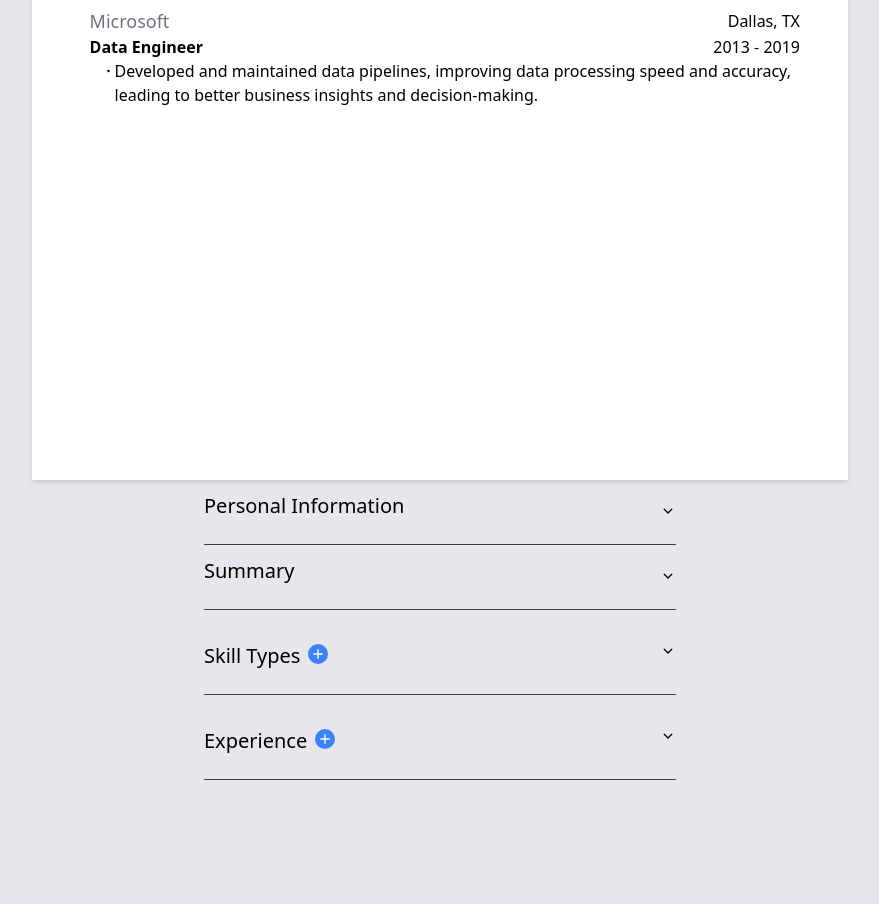
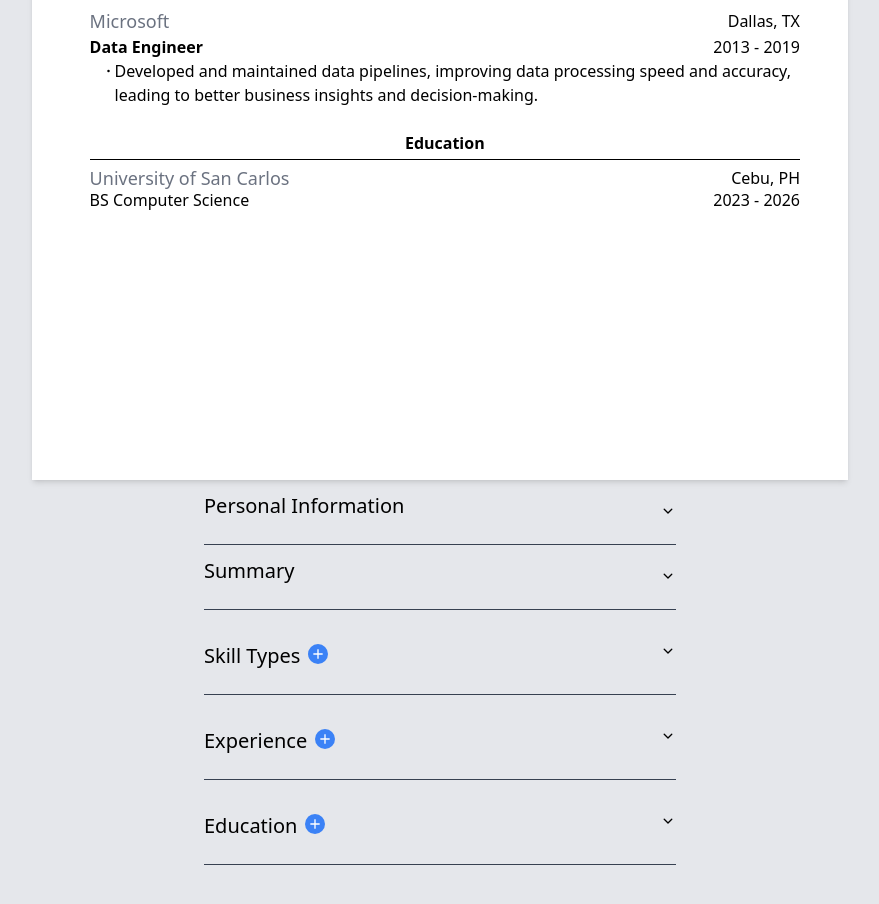
Before and after one commit to elderfieldzeus/resu-maker, a React (Vite) app: page / in a window 1280 px wide. Shown: the part 640-1544 px from the top of the page, without its empty margins (200-1079 px from the left). Built offline with nearby package versions, Linux system fonts and the light colour scheme.

Commit message:
added education

```diff
--- a/src/components/Docs.jsx
+++ b/src/components/Docs.jsx
@@ -1,5 +1,6 @@
 import Skills from '../components/Skills'
 import Experience from '../components/Experience'
+import Education from '../components/Education'
 
 export default function Docs({info}) {
     console.log(info);
@@ -34,6 +35,12 @@ export default function Docs({info}) {
                     <hr className="w-full my-1 border-t-3 border-black" />
                     <Experience experience = {info.experience}></Experience>
                 </div>
+
+                <div id="Education" className="w-full flex flex-col items-center mt-4">
+                    <h1 className="font-bold">Education</h1>
+                    <hr className="w-full my-1 border-t-3 border-black" />
+                    <Education education = {info.education}></Education>
+                </div>
             </div>
         </div>
     )
--- /dev/null
+++ b/src/components/Education.jsx
@@ -0,0 +1,20 @@
+export default function Education({education}) {
+    return (
+        <>
+            {education.map((ed, i) => {
+                return (
+                    <div key = {i} className="w-full mb-4">
+                        <div className="flex justify-between w-full leading-4 items-center">
+                            <h1 className="text-lg text-gray-500">{ed.school}</h1>
+                            <p>{ed.location}</p>
+                        </div>
+                        <div className="flex justify-between w-full leading-4 items-center">
+                            <h1>{ed.degree}</h1>
+                            <p>{ed.start} - {ed.end}</p>
+                        </div>
+                    </div>
+                );
+            })}
+        </>
+    );
+}
--- /dev/null
+++ b/src/components/EducationForm.jsx
@@ -0,0 +1,50 @@
+export default function EducationForm({ info, setInfo, education, index }) {
+    function changeEducation(type) {
+        return (e) => {
+            if(type == 'School') {
+                education.school = e.target.value;
+            }
+            if(type == 'Location') {
+                education.location = e.target.value;
+            }
+            if(type == 'Degree') {
+                education.degree = e.target.value;
+            }
+            if(type == 'Start') {
+                education.start = e.target.value;
+            }
+            if(type == 'End') {
+                education.end = e.target.value;
+            }
+            info.education[index] = education
+
+            setInfo({...info, education: info.education});
+        }
+    }
+
+    function deleteEducation() {
+        info.education.splice(index, 1);
+        setInfo({...info, education: info.education});
+    }
+
+    return (
+        <div className="flex flex-col">
+            {index == 0 || <hr className="border-t border-gray-300 my-2" />}
+            <div className='flex justify-between'>
+                <h1 className='text-lg mb-2'>School #{index + 1}:</h1>
+                <button onClick={deleteEducation}><span className="delete-svg size-5 bg-red-500"></span></button>
+            </div>
+            <div className="grid grid-cols-2 gap-4 mb-4">
+                <input className="rounded-md pl-2 py-1" type="text" placeholder="School Name" value={education.school} onChange={changeEducation("School")}/>
+                <input className="rounded-md pl-2 py-1" type="text" placeholder="School Location" value={education.location} onChange={changeEducation("Location")}/>
+            </div>
+            <div className="flex w-full mb-4">
+                <input className="rounded-md pl-2 py-1 w-full" type="text" placeholder="Degree" value={education.degree} onChange={changeEducation("Degree")}/>
+            </div>
+            <div className="grid grid-cols-2 gap-4 mb-4">
+                <input className="rounded-md pl-2 py-1" type="text" placeholder="Year Started" value={education.start} onChange={changeEducation("Start")}/>
+                <input className="rounded-md pl-2 py-1" type="text" placeholder="Year Ended" value={education.end} onChange={changeEducation("End")}/>
+            </div>
+        </div>
+    )
+}
--- a/src/components/Form.jsx
+++ b/src/components/Form.jsx
@@ -1,10 +1,12 @@
 import { useState } from 'react';
 import SkillInput from '../components/SkillInput'
 import ExperienceForm from '../components/ExperienceForm'
+import EducationForm from '../components/EducationForm'
 
 export default function Form({info, setInfo}) {
     const [type, setType] = useState(info.skillTypes);
     const [ex, setEx] = useState(info.experience);
+    const ed = info.education;
 
     const changeInfo = (type) => (event) => {
         setInfo({...info, [type]: event.target.value});
@@ -32,6 +34,17 @@ export default function Form({info, setInfo}) {
         })
         setEx(ex);
         setInfo({...info, experience: ex});
+    }
+
+    function addEducation() {
+        ed.push({
+            school: "School",
+            location: "Location",
+            degree: "Degree",
+            start: "Start",
+            end: "End"
+        });
+        setInfo({...info, education: ed});
     }
 
     function dropDown(id) {
@@ -135,6 +148,30 @@ export default function Form({info, setInfo}) {
             </div>
 
             <hr className='border-t border-gray-700 my-3'/>
+
+            <div className='flex justify-between items-center'>
+                <div className="flex gap-2 items-center">
+                    <h1 className="mt-5 mb-3 text-xl">Education</h1>
+                    <button onClick={addEducation} className="rounded-full bg-blue-500 size-5 mt-1 flex items-center justify-center"><span className="add-svg size-4 bg-white"></span></button>
+                </div>
+                <button onClick={dropDown('EducationInfo')}><span className='drop-svg size-4 bg-black'></span></button>
+            </div>
+
+            <div id="EducationInfo" className="flex flex-col gap-4 hidden">
+                {info.education.map((education, index) => {
+                    return (
+                        <EducationForm
+                            key = {index}
+                            info = {info}
+                            setInfo = {setInfo}
+                            education = {education}
+                            index = {index}
+                        ></EducationForm>
+                    );
+                })}
+            </div>
+
+            <hr className='border-t border-gray-700 my-3'/>
         </div>
     )
 }
--- a/src/pages/Home.jsx
+++ b/src/pages/Home.jsx
@@ -51,6 +51,13 @@ export default function Home() {
                 start: "2013",
                 end: "2019"
             }]
+        }],
+        education: [{
+            school: "University of San Carlos",
+            location: "Cebu, PH",
+            degree: "BS Computer Science",
+            start: "2023",
+            end: "2026"
         }]
     }
 
```
Also changed, not shown: public/tailwind.css.
